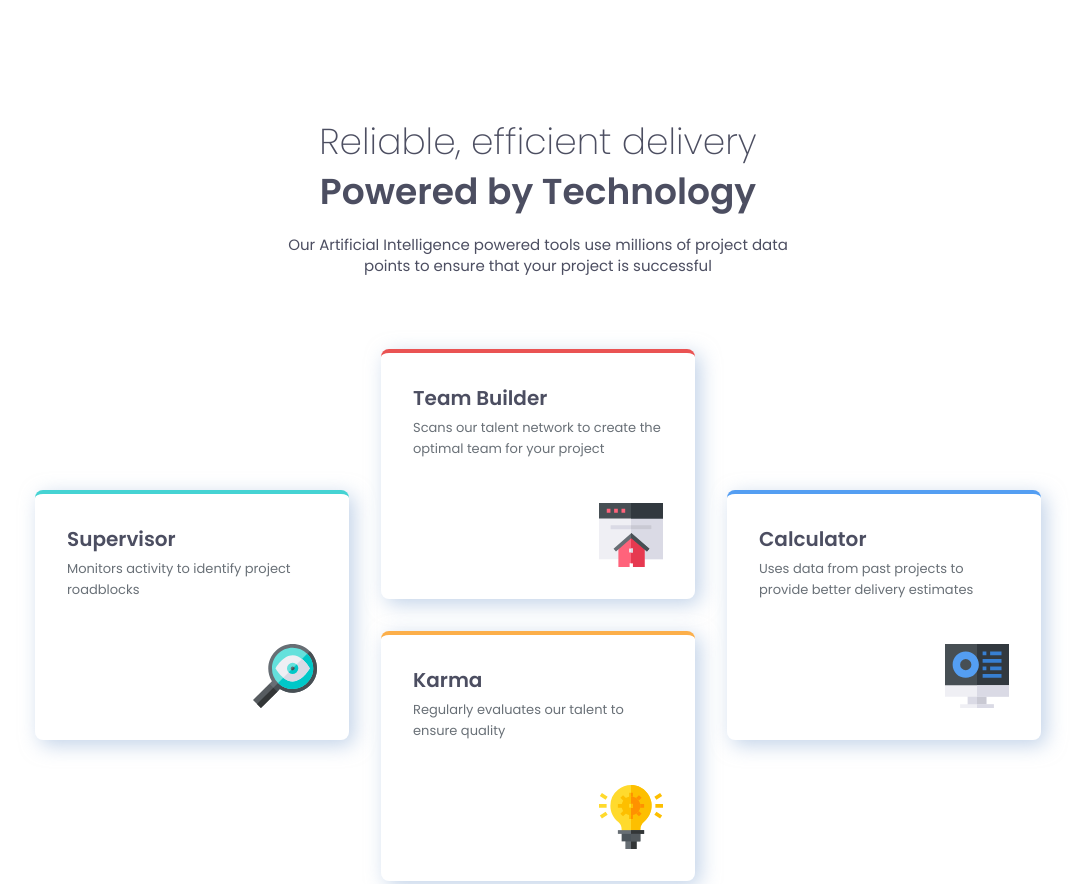
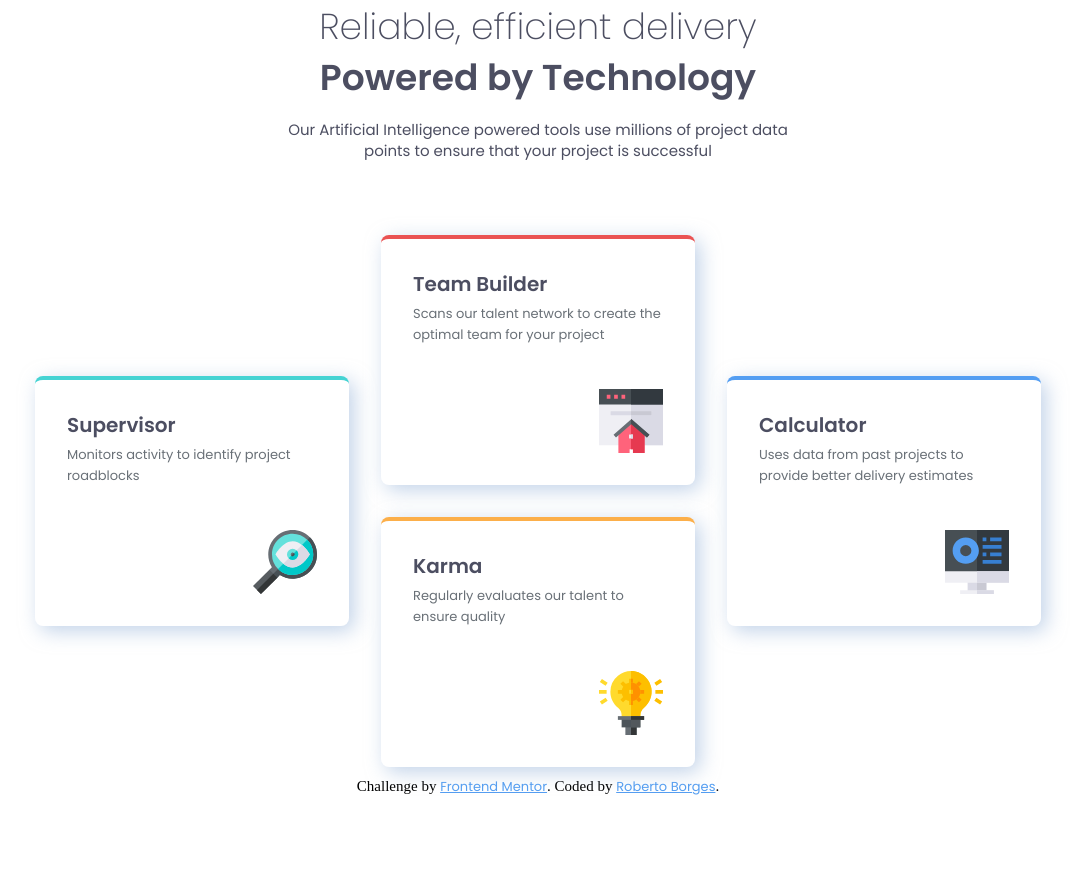
Before and after one commit to Rocabor/Four-card-feature-section, a plain HTML site: page index.html in a window 1536 px wide. Shown: the top 884 px of the page, without its empty margins (230-1315 px from the left). After the commit the page ends 800 px from the top, so only its background shows below. Drawn offline with Linux system fonts and the light colour scheme.

Commit message:
corrections

```diff
--- a/style.css
+++ b/style.css
@@ -25,7 +25,7 @@ body {
   flex-direction: column;
   align-items: center;
   justify-content: center;
-  height: 87.8125rem;
+  min-height: 100vh;
   background-color: var(--White);
   gap: 0.625rem;
 }
@@ -41,8 +41,11 @@ body {
 .title-wrapper {
   display: flex;
   flex-direction: column;
-  width: 19.75rem;
-  height: 9.1875rem;
+  width: 100%; /* Take full available width */
+  max-width: 19.75rem; /* Limit max width for readability */
+  height: auto;
+  /* width: 19.75rem; */
+  /* height: 9.1875rem; */
   gap: 1rem;
 }
 
@@ -80,7 +83,7 @@ body {
   font: var(--text-5);
   color: var(--Grey-400);
   display: block;
-  margin-top: 0.375rem;
+  margin-block-start: 0.375rem;
 }
 
 .card-1,
@@ -140,22 +143,24 @@ img {
 /* //////////////////////////TABLET 768px SCREEN//////////////////// */
 @media (min-width: 48rem) {
   body {
-    height: 75.375rem;
+    min-height: 100vh;
   }
   .content {
     gap: 4.625rem;
   }
   .title-wrapper {
-    width: 33.75rem;
-    height: 9.875rem;
+    width: 100%; /* Take full available width */
+    max-width: 33.75rem; /* Limit max width for readability */
+    height: auto;
   }
   .title-wrapper h1,
   .title-wrapper strong {
     font-size: 2.25rem;
   }
   .card-wrapper {
-    width: 37.5rem;
-    height: 50.875rem;
+    width: 100%; /* Take full available width */
+    max-width: 37.5rem; /* Limit max width for readability */
+    height: auto;
     align-items: center;
   }
 
@@ -166,11 +171,12 @@ img {
 /* //////////////////////////DESKTOP 1440px SCREEN//////////////////// */
 @media (min-width: 90rem) {
   body {
-    height: 64.3125rem;
+    /* height: 64.3125rem; */
   }
   .card-wrapper {
-    width: 69.625rem;
-    height: 33.25rem;
+    width: 100%; /* Take full available width */
+    max-width: 69.625rem; /* Limit max width for readability */
+    height: auto;
     flex-direction: row;
     justify-content: center;
   }
```
